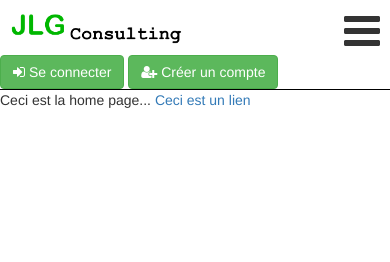
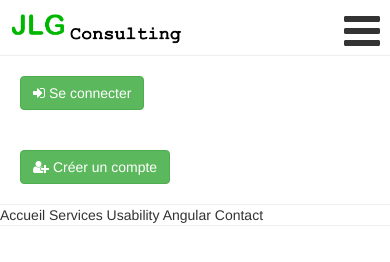
Before and after one commit to jlguenego/example_gul, a website: page app/01_login/index.html in a window 390 px wide. Both pictures are taken after a click on the element 362 px from the left and 31 px from the top of the page. Drawn offline with nearby package versions, Linux system fonts and the light colour scheme; some packages are replaced by stand-ins of ours.

Commit message:
responsive step3

```diff
--- a/app/01_login/jlg-layout/jlg-layout.css
+++ b/app/01_login/jlg-layout/jlg-layout.css
@@ -111,6 +111,13 @@
 		display: block;
 		padding-top: 0px;
 		border-bottom: 1px solid black;
+		position: relative;
+	}
+
+	jlg-logo {
+		display: block;
+		height: 55px;
+		padding: 0px;
 	}
 
 	jlg-logo img {
@@ -124,8 +131,25 @@
 		cursor: pointer;
 	}
 
+	jlg-utilities {
+		position: absolute;
+		top: 55px;
+		width: 100%;
+		border-top: 1px solid #eeeeee;
+		border-bottom: 1px solid #eeeeee;
+	}
+
+	jlg-utilities > jlg-utilities-item {
+		display: block;
+		padding: 20px;
+		background-color: hsla(0, 100%, 100%, 1);
+
+	}
+
 	jlg-layout-header > jlg-menu {
-		display: none;
+		position: absolute;
+		width: 100%;
+		border-bottom: 1px solid #eeeeee;
 	}
 
 
--- a/app/01_login/jlg-layout/jlg-layout.js
+++ b/app/01_login/jlg-layout/jlg-layout.js
@@ -97,30 +97,35 @@
 					}
 				});
 
-			}
-		};
-	}]);
+				var jlgLogoElement = element.find('jlg-logo');
+				var jlgUtilitiesElement = element.find('jlg-utilities');
+				var jlgMenuElement = element.find('jlg-menu').eq(0);
 
-	app.directive('jlgUtilities', [ '$injector', function($injector) {
-		var $rootScope = $injector.get('$rootScope');
-		var $compile = $injector.get('$compile');
-		return {
-			link: function(scope, element, attrs) {
-				console.log('link jlgUtilities', arguments);
 				$rootScope.$watchGroup(['isMobile', 'isMenu'], function() {
 					console.log('jlgUtilities isMobile', arguments);
 					if ($rootScope.isMobile) {
 						console.log('isMobile true');
 						if ($rootScope.isMenu) {
 							console.log('isMenu true');
-							element.css('display', 'block');
+							jlgUtilitiesElement.css('display', 'block');
+							jlgMenuElement.css('display', 'block');
+							var jlgLogoheight = jlgLogoElement[0].offsetHeight;
+							var jlgUtilitiesHeight = jlgUtilitiesElement[0].offsetHeight;
+							var height = jlgLogoheight + jlgUtilitiesHeight;
+							console.log('jlgLogoheight', jlgLogoheight);
+							console.log('jlgUtilitiesHeight', jlgUtilitiesHeight);
+							console.log('height', height);
+							jlgMenuElement.css('top', height + 'px');
+
 						} else {
 							console.log('isMenu false');
-							element.css('display', 'none');
+							jlgUtilitiesElement.css('display', 'none');
+							jlgMenuElement.css('display', 'none');
 						}
 
 					} else {
-						element.css('display', 'block');
+						jlgUtilitiesElement.css('display', 'block');
+
 					}
 				});
 
```
